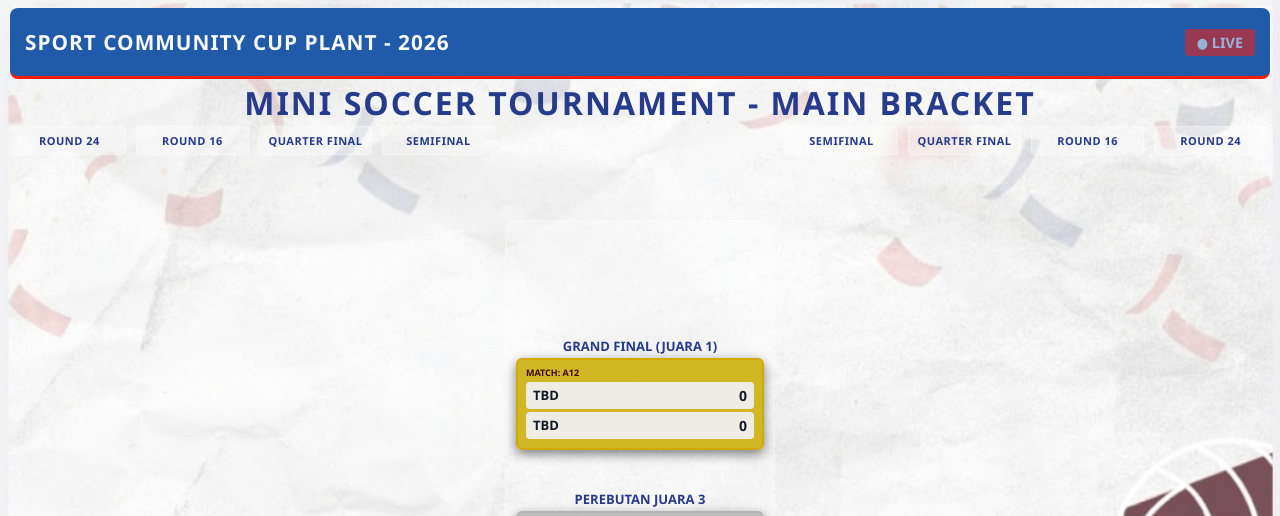
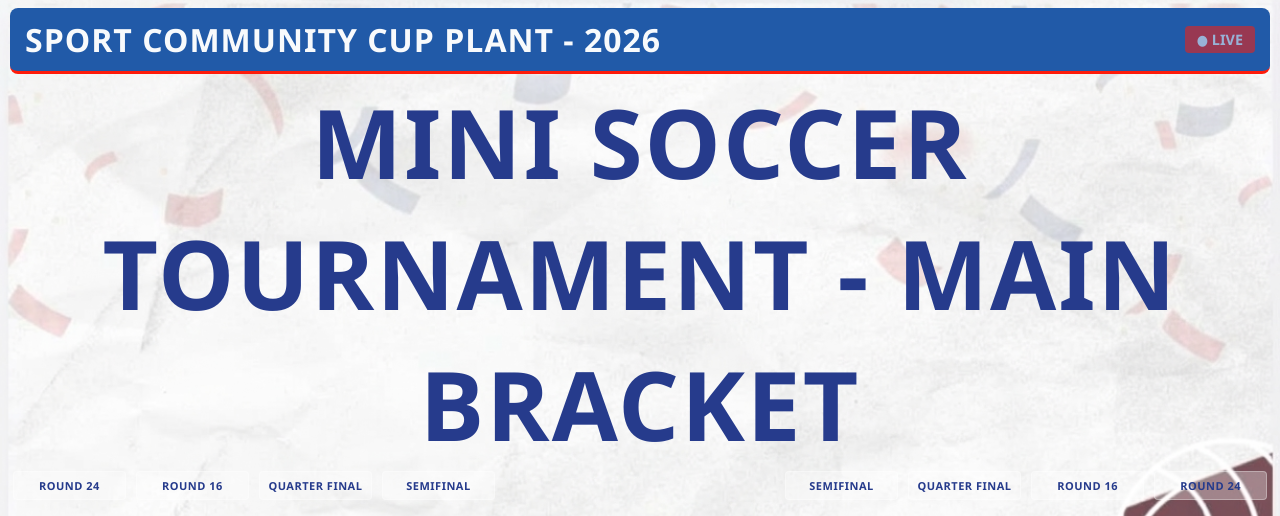
Before and after one commit to paragonunitedplant-bot/minisoccer, a plain HTML site: page index.html in a window 1280 px wide. Shown: the top 516 px of the page. Drawn offline with Linux system fonts and the light colour scheme; no server answers.

Commit message:
Update index.html

```diff
--- a/index.html
+++ b/index.html
@@ -27,7 +27,7 @@
         .top-header {
             background: rgba(33, 90, 168, 1);
             border-bottom: 3px solid #fe1b0a;
-            padding: 20px 15px;
+            padding: 10px 15px;
             display: flex;
             justify-content: space-between;
             align-items: center;
@@ -36,7 +36,7 @@
         }
         .top-header h2 {
             margin: 0;
-            font-size: 1.3rem;
+            font-size: 2rem;
             letter-spacing: 1px;
             text-transform: uppercase;
             color: #f8fafc;
@@ -59,7 +59,7 @@
         .sub-title {
             text-align: center;
             color: #263b8c;
-            font-size: 2rem;
+            font-size: 6rem;
             font-weight: bold;
             text-transform: uppercase;
             letter-spacing: 2px;
```
